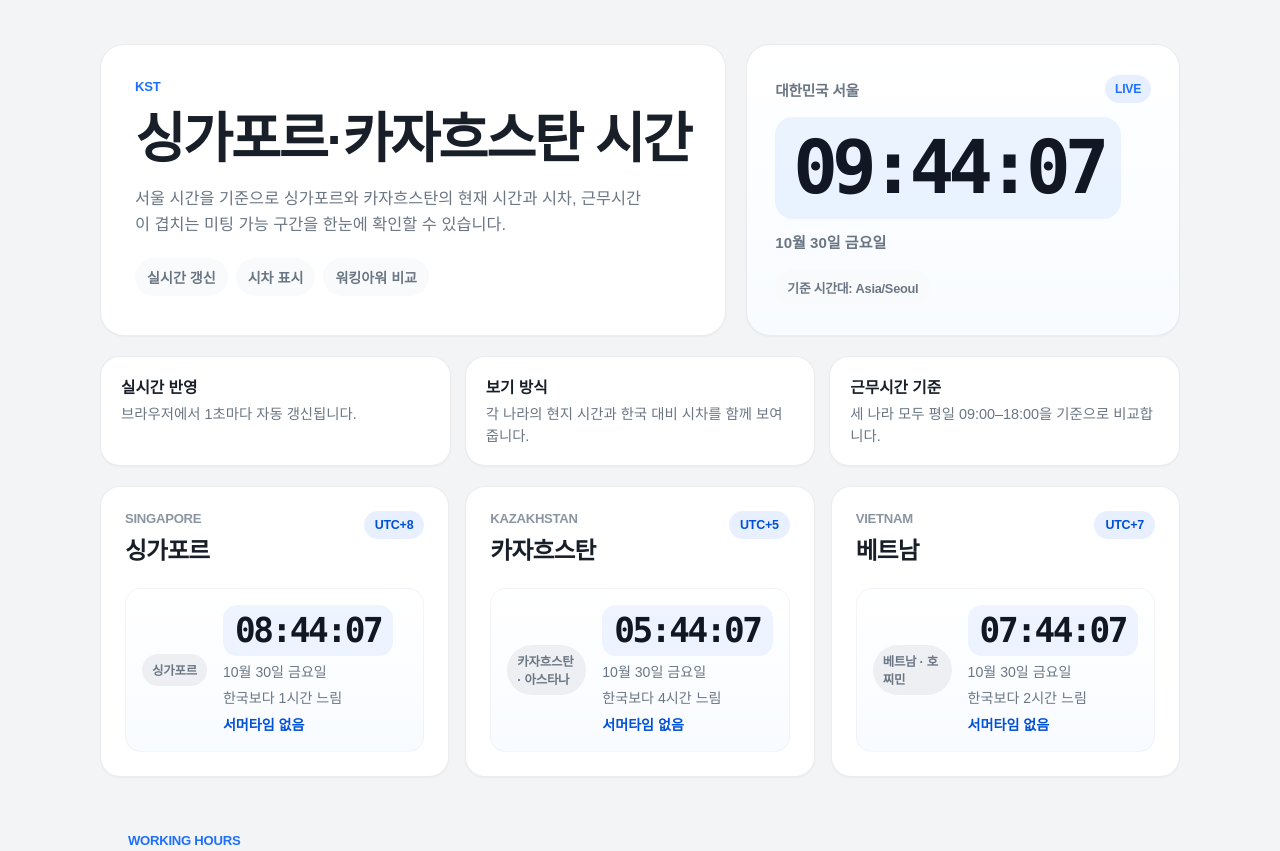
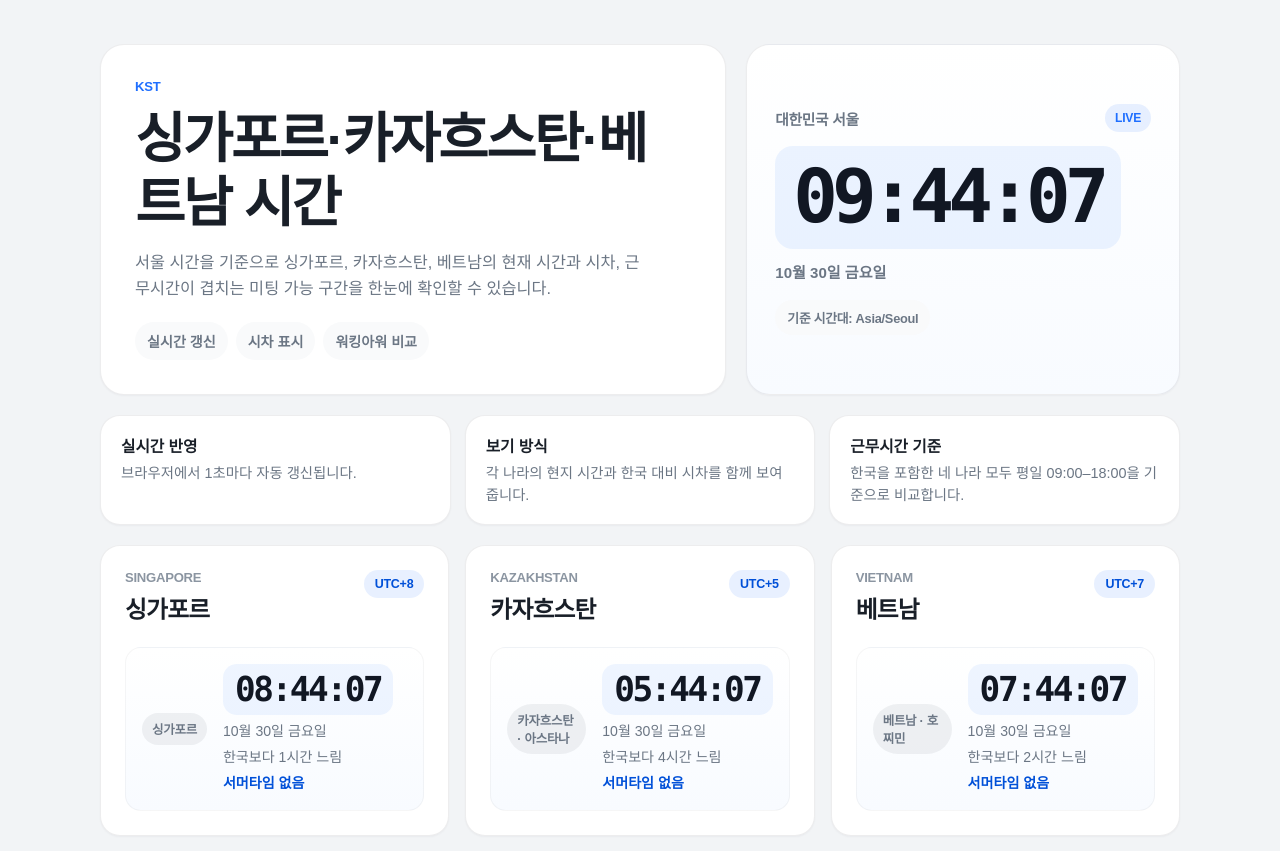
Before and after one commit to ericheo123/kst-singapore-kazakhstan-time, a website built with Vite: page index.html in a window 1280 px wide. Shown: the top 851 px of the page. Built offline with nearby package versions, Linux system fonts and the light colour scheme; a web font is replaced by a local one.

Commit message:
Update page copy for Vietnam

```diff
--- a/index.html
+++ b/index.html
@@ -3,10 +3,10 @@
   <head>
     <meta charset="UTF-8" />
     <meta name="viewport" content="width=device-width, initial-scale=1.0" />
-    <title>싱가포르·카자흐스탄 시간 비교</title>
+    <title>싱가포르·카자흐스탄·베트남 시간 비교</title>
     <meta
       name="description"
-      content="한국 시간을 기준으로 싱가포르와 카자흐스탄의 현재 시간, 근무시간과 미팅 가능 시간을 비교하세요."
+      content="한국 시간을 기준으로 싱가포르, 카자흐스탄, 베트남의 현재 시간, 근무시간과 미팅 가능 시간을 비교하세요."
     />
     <link
       rel="stylesheet"
@@ -25,9 +25,9 @@
       <header class="hero">
         <div class="hero-copy">
           <p class="eyebrow">KST</p>
-          <h1>싱가포르·카자흐스탄 시간</h1>
+          <h1>싱가포르·카자흐스탄·베트남 시간</h1>
           <p class="hero-text">
-            서울 시간을 기준으로 싱가포르와 카자흐스탄의 현재 시간과 시차,
+            서울 시간을 기준으로 싱가포르, 카자흐스탄, 베트남의 현재 시간과 시차,
             근무시간이 겹치는 미팅 가능 구간을 한눈에 확인할 수 있습니다.
           </p>
           <div class="hero-points">
@@ -60,7 +60,7 @@
           </article>
           <article class="info-card">
             <strong>근무시간 기준</strong>
-            <span>세 나라 모두 평일 09:00–18:00을 기준으로 비교합니다.</span>
+            <span>한국을 포함한 네 나라 모두 평일 09:00–18:00을 기준으로 비교합니다.</span>
           </article>
         </section>
 
```
